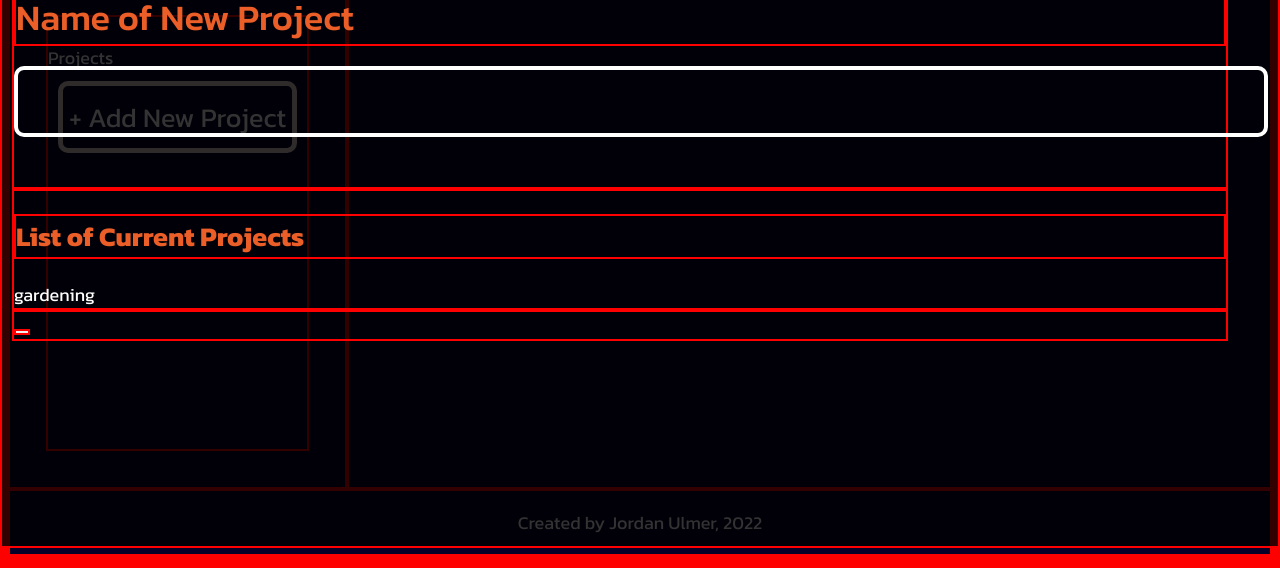
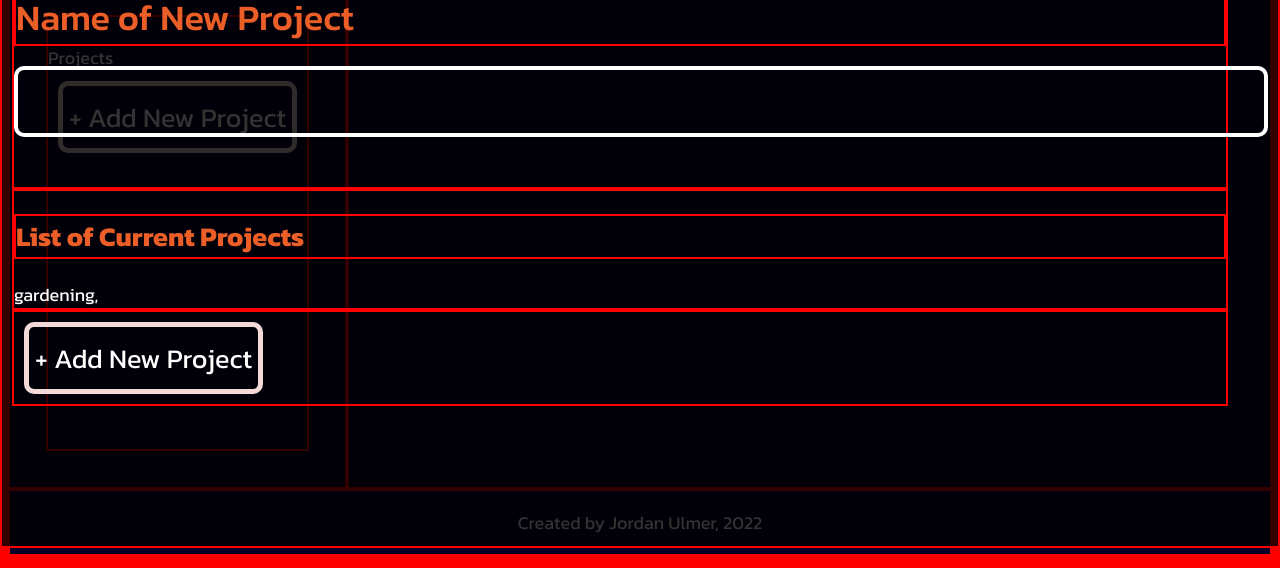
Before and after one commit to BreadleyCooper/todolist, a website with bundled scripts: page dist/index.html in a window 1280 px wide. Both pictures are taken after a click on the button "+ Add New Project". Shown: the part 252-820 px from the top of the page. Built offline with nearby package versions, Linux system fonts and the light colour scheme.

Commit message:
form validation not working

```diff
--- a/src/form.js
+++ b/src/form.js
@@ -176,6 +176,7 @@ function newProjectForm(){
     const formNameInput = document.createElement("input")
     formNameInput.setAttribute("type", "text")
     formNameInput.setAttribute("id", "newProjectInput")
+    formNameInput.setAttribute("required", "")
     formElementName.append(formNameLabel, formNameInput);
 
     // list of current Projects
@@ -185,7 +186,7 @@ function newProjectForm(){
     const currentProjectsTitle = document.createElement("h2")
     currentProjectsTitle.textContent = "List of Current Projects"
     currentProjects.append(currentProjectsTitle)
-    projectArray.forEach((element) => {currentProjects.append(element)
+    projectArray.forEach((element) => {currentProjects.append(element + ", ")
     })
 
     // submit new project button
@@ -194,6 +195,7 @@ function newProjectForm(){
     overlayForm.appendChild(newProjectSubmit)
     // submit button
     const newProjectSubmitBtn = document.createElement("button")
+    newProjectSubmitBtn.textContent = "+ Add New Project"
     newProjectSubmitBtn.addEventListener("click", () => {
         pushNewProject();
         toggleForm();
@@ -201,7 +203,7 @@ function newProjectForm(){
         console.log(projectArray)
     })
 
-    newProjectSubmitBtn.setAttribute("type", "button")
+    newProjectSubmitBtn.setAttribute("type", "submit")
     newProjectSubmitBtn.setAttribute("id", "submit")
     newProjectSubmit.appendChild(newProjectSubmitBtn)
 
--- a/src/style.css
+++ b/src/style.css
@@ -175,3 +175,20 @@ h2 {
   font-family: inherit;
   color: #ffffff;
 }
+#submit {
+  background-color: transparent;
+  color: white;
+  border-radius: 10px;
+  height: 4rem;
+  transition: 0.5s;
+  cursor: pointer;
+  border: hsl(4, 53%, 90%) solid 5px;
+  font-size: 1.5rem;
+  font-family: inherit;
+  margin: 10px;
+
+}
+#submit:hover {
+  background-color: hsl(4, 53%, 90%);
+  color: black
+}
```
Also changed, not shown: dist/main.js.
